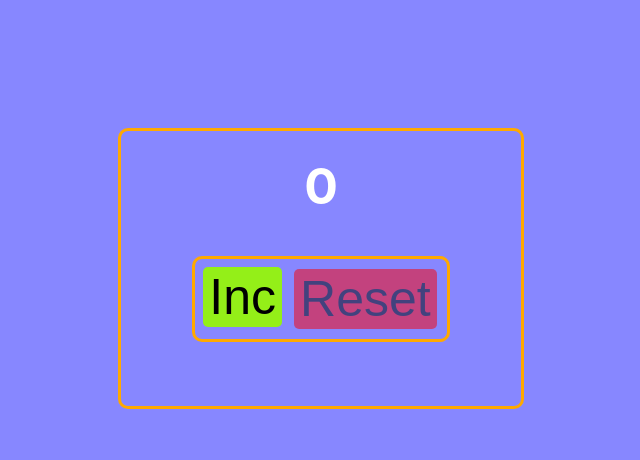
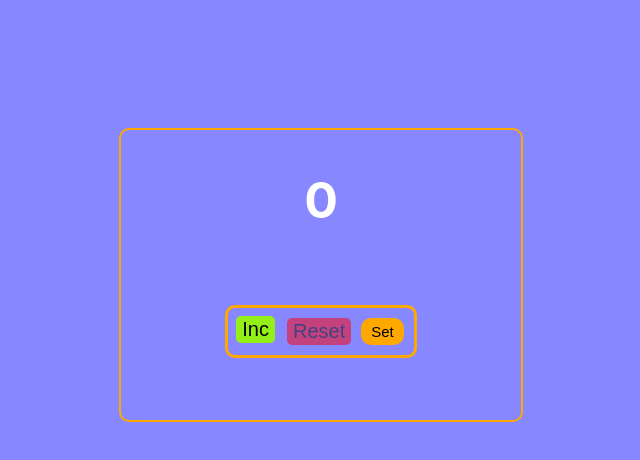
Before and after one commit to Allegro2000git/counter, a React (Create React App) app: page / in a window 1280 px wide. Shown: the top 460 px of the page, without its empty margins (319-959 px from the left). Built offline with nearby package versions, Linux system fonts and the light colour scheme.

Commit message:
counter 2.1

```diff
--- a/src/App.css
+++ b/src/App.css
@@ -2,15 +2,13 @@ body {
     background-color: rgb(135, 135, 255)
 }
 .counter {
-    font-weight: 700;
-    font-size: 25px;
-    border: 3px solid #ffa900;
+    border: 2px solid #ffa900;
     width: 400px;
     height: 250px;
+    padding-top: 40px;
     text-align: center;
     margin: 10% auto;
     border-radius: 10px;
-    padding-top: 25px;
     background-color: rgb(135, 135, 255);
 }
 
@@ -29,18 +27,18 @@ body {
 .button {
     border: none;
     border-radius: 5px;
-    font-size: 50px;
+    font-size: 20px;
     color: black;
     transition: 1s ease-in-out;
 }
 
 
 .btn_container {
-    margin-top: 40px;
     display: inline-flex;
     border: 3px solid #ffa900;
     border-radius: 10px;
     padding: 10px;
+    margin-top: 75px;
     gap: 10px;
     background-color: rgb(135, 135, 255);
 
@@ -55,3 +53,58 @@ body {
     background-color: red;
     opacity: 0.5;
 }
+
+.counter_set {
+    border: none;
+    border-radius: 10px;
+    font-size: 15px;
+    padding: 5px 10px;
+    background-color: #ffa900;
+}
+
+/*settings*/
+.settings {
+    border: 2px solid #ffa900;
+    width: 400px;
+    height: 250px;
+    text-align: center;
+    margin: 10% auto;
+    border-radius: 10px;
+    background-color: rgb(135, 135, 255);
+}
+
+.settings_container {
+    display: flex;
+    flex-direction: column;
+    gap: 35px;
+    margin: 50px 0;
+}
+
+.settings_item {
+    display: flex;
+    justify-content: center;
+    gap: 25px;
+}
+
+.input1, .input2 {
+    border-color: #ffa900;
+    border-radius: 5px;
+    text-align: center;
+    font-size: 15px;
+
+}
+
+.inputName{
+    display: inline-block;
+    font-family: "Montserrat", sans-serif;
+    font-size: 20px;
+    font-weight: 700;
+    color: #ffa900;
+}
+
+.input_error {
+    border: 2px solid red;
+    border-radius: 5px;
+    background-color: red;
+    opacity: 0.5;
+}
--- a/src/App.tsx
+++ b/src/App.tsx
@@ -1,10 +1,41 @@
 import './App.css';
 import {Counter} from "./Counter";
+import {useState} from "react";
+import {Settings} from "./Settings";
 
 function App() {
-  return (
+
+    const [count, setCount] = useState<number>(0);
+    const [settings, setSettings] = useState<boolean>(false);
+
+    const [startValue, setStartValue] = useState<number>(0);
+    const [maxValue, setMaxValue] = useState<number>(5);
+
+    const showSettings = () => setSettings(true);
+
+    const hideSettings = (startValue:number, maxValue:number) => {
+        setSettings(false)
+        setStartValue(startValue)
+        setMaxValue(maxValue)
+        setCount(startValue)
+    };
+
+    const getNextNum = () => {
+        if (count < maxValue) {
+            setCount(count+1);
+        }
+    };
+
+    const reset = () => {
+        setCount(startValue)
+    }
+
+
+    return (
     <div className="App">
-        <Counter/>
+        {settings
+            ? <Settings  hideSettings={hideSettings} startValue={startValue} maxValue={maxValue}/>
+            : <Counter count={count} startValue={startValue} maxValue={maxValue} getNextNum={getNextNum} reset={reset} showSettings={showSettings} />}
     </div>
   );
 }
--- a/src/Button.tsx
+++ b/src/Button.tsx
@@ -1,7 +1,7 @@
 type ButtonType = {
     title: string;
     onClickHandler?: () => void;
-    disabled: boolean;
+    disabled?: boolean;
     classes?: string;
 }
 
--- a/src/Counter.tsx
+++ b/src/Counter.tsx
@@ -1,30 +1,24 @@
 import {Button} from "./Button";
-import {useState} from "react";
 import {Display} from "./Display";
 
-export const Counter = () => {
 
-    const minValue = 0;
-    const maxValue = 5;
+type CounterProps = {
+    count: number;
+    startValue: number;
+    maxValue: number;
+    getNextNum: () => void;
+    reset: () => void;
+    showSettings: () => void;
+}
 
-    const [count, setCount] = useState<number>(minValue);
-
-    const getNextNum = () => {
-        if (count < maxValue) {
-            setCount(count+1);
-        }
-    };
-
-    const reset = () => {
-        setCount(minValue)
-    }
-
+export const Counter = ({count, startValue, maxValue, reset, getNextNum, showSettings}: CounterProps) => {
     return (
         <div className="counter">
             <Display count={count} maxValue={maxValue} />
             <div className={'btn_container'}>
                 <Button title={"Inc"} onClickHandler={getNextNum} disabled={count === maxValue} classes={`button ${ count === maxValue ? 'disabled' : 'active'}`}/>
-                <Button title={"Reset"} onClickHandler={reset} disabled={count === minValue} classes={`button ${ count === minValue ? 'disabled' : 'active'}`}/>
+                <Button title={"Reset"} onClickHandler={reset} disabled={count === startValue} classes={`button ${ count === startValue ? 'disabled' : 'active'}`}/>
+                <Button title={"Set"} onClickHandler={showSettings} classes={'counter_set'}/>
             </div>
         </div>
     );
--- /dev/null
+++ b/src/Settings.tsx
@@ -0,0 +1,61 @@
+import {Button} from "./Button";
+import {ChangeEvent, useEffect, useState} from "react";
+
+type SettingsProps = {
+    hideSettings: (startValue:number, maxValue:number) => void;
+    startValue: number;
+    maxValue: number;
+}
+
+export const Settings = ({hideSettings, startValue, maxValue}: SettingsProps ) => {
+
+    const [localStartValue, setLocalStartValue] = useState<number>(startValue);
+    const [localMaxValue, setLocalMaxValue] = useState<number>(maxValue);
+
+    const isError = localMaxValue <= localStartValue;
+    const isStartValueNegative = Math.sign(localStartValue) === -1
+    const isMaxValueNegative = Math.sign(localMaxValue) === -1
+
+
+    const changeStartValue = (e: ChangeEvent<HTMLInputElement>) => {
+        setLocalStartValue(Number(e.currentTarget.value));
+        localStorage.setItem("startValue", JSON.stringify(e.currentTarget.value));
+    }
+
+    const changeMaxValue = (e: ChangeEvent<HTMLInputElement>) => {
+        setLocalMaxValue(Number(e.currentTarget.value));
+        localStorage.setItem("maxValue", JSON.stringify(e.currentTarget.value));
+    }
+
+    useEffect(() => {
+        let valueAsStringStart = localStorage.getItem("startValue");
+        if (valueAsStringStart) {
+            setLocalStartValue(JSON.parse(valueAsStringStart));
+        }
+
+        let valueAsStringMax = localStorage.getItem("maxValue");
+        if (valueAsStringMax) {
+            setLocalMaxValue(JSON.parse(valueAsStringMax));
+        }
+    }, []);
+
+    const clickHandler = () => {
+        hideSettings(localStartValue,localMaxValue)
+    }
+
+    return (
+        <div className={"settings"}>
+            <div className={"settings_container"}>
+                <div className={"settings_item"}>
+                    <span className={"inputName"}>Max value:</span>
+                    <input className={isError || isMaxValueNegative ? "input_error" : 'input1'} type={"number"} value={localMaxValue} onChange={changeMaxValue}></input>
+                </div>
+                <div className={"settings_item"}>
+                    <span className={"inputName"}>Start value:</span>
+                    <input className={isError || isStartValueNegative ? "input_error" : "input2"} type={"number"} value={localStartValue} onChange={changeStartValue}></input>
+                </div>
+            </div>
+            <Button classes={'counter_set'} title={"Set"} onClickHandler={clickHandler} disabled={isError || !localMaxValue}/>
+        </div>
+    );
+};
```
